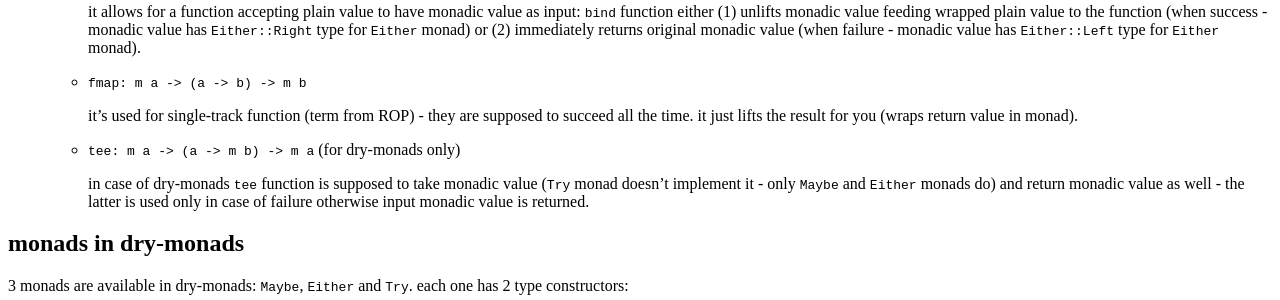
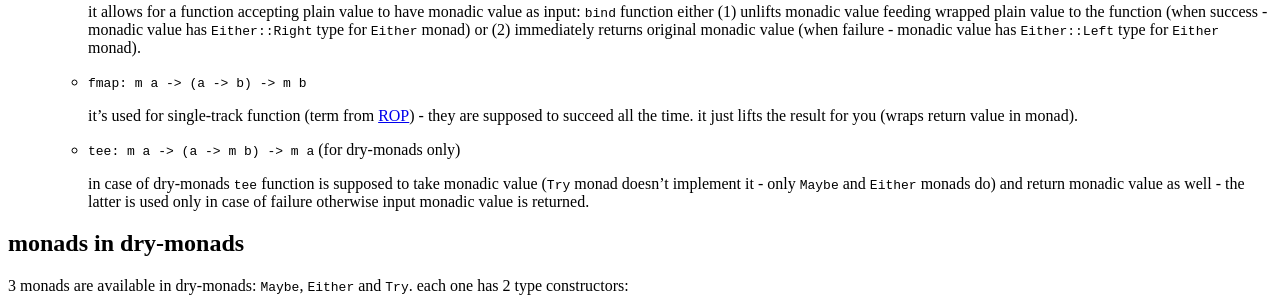
Before and after one commit to tap349/tap349.github.io, a Jekyll site: the page built from _posts/2017-02-27-monads-in-ruby.md, in a window 1280 px wide and 900 px high, scrolled down 517 px. Shown: the part 153-453 px from the top of the window. Built offline with Jekyll 4.4.1, drawn with Linux system fonts in a browser that asks for light colours; some of the changed lines change nothing that is shown.

Commit message:
update 2017-02-27_18:11:20

```diff
--- a/_posts/2017-02-27-monads-in-ruby.md
+++ b/_posts/2017-02-27-monads-in-ruby.md
@@ -45,7 +45,7 @@ monad is created by defining:
 
   - `fmap: m a -> (a -> b) -> m b`
 
-    it's used for single-track function (term from ROP) -
+    it's used for single-track function (term from [ROP](http://fsharpforfunandprofit.com/rop/)) -
     they are supposed to succeed all the time.
     it just lifts the result for you (wraps return value in monad).
 
```
